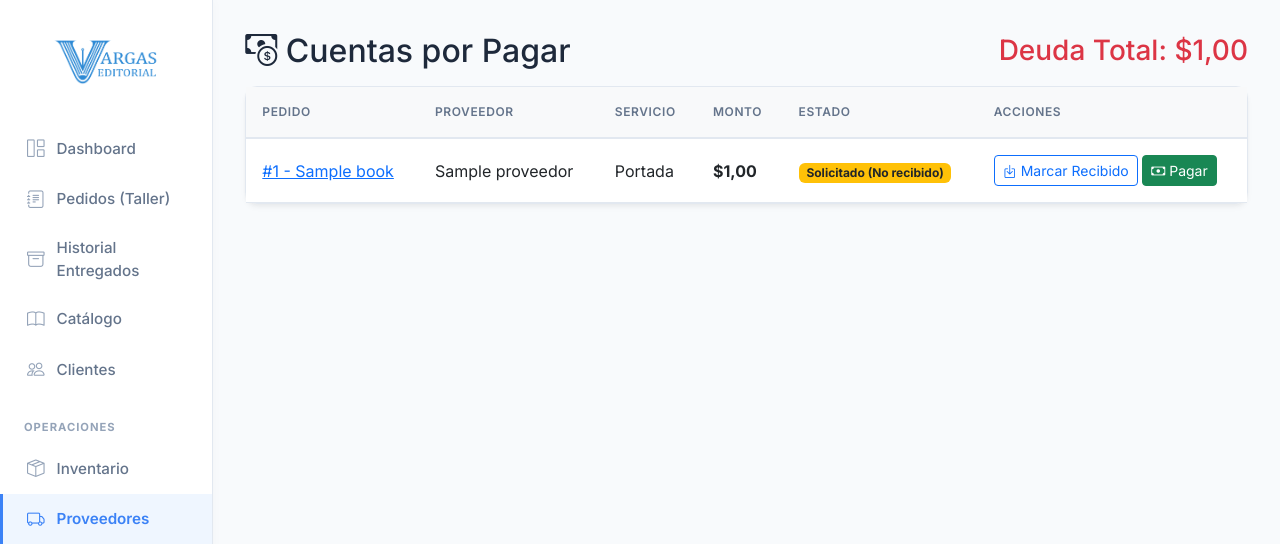
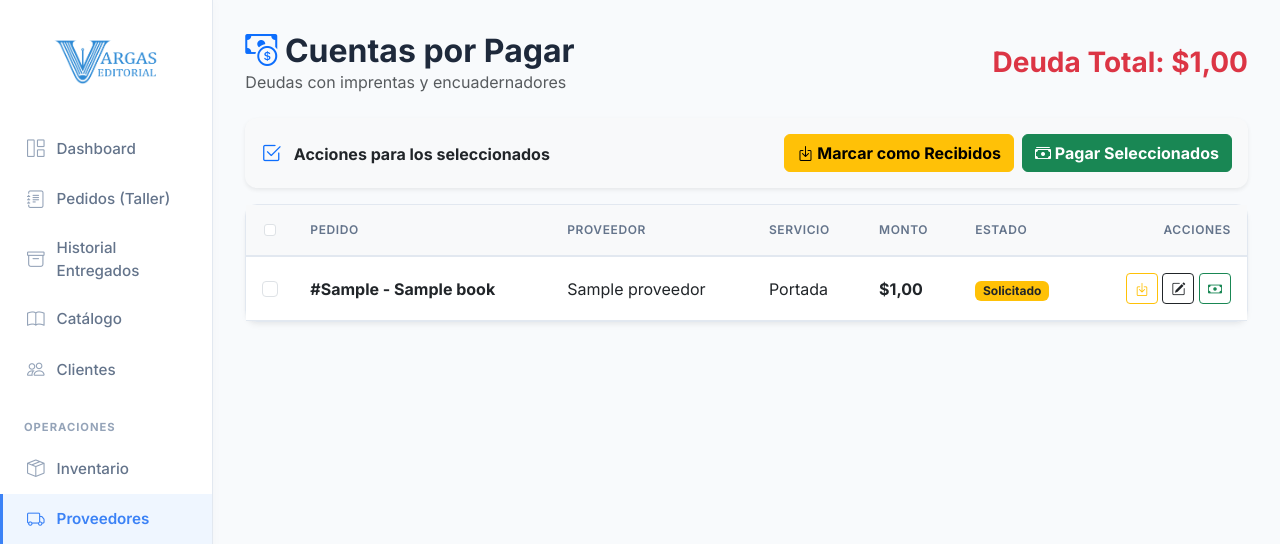
Before and after one commit to yandivd/erp_vargas_editorial, a Django app: page /proveedores/cuentas-por-pagar/ in a window 1280 px wide. Shown: the top 544 px of the page. Run offline with Django 5.2, Linux system fonts and the light colour scheme; a user stored in the database is signed in; tables that the repository leaves empty hold one stand-in row (values such as "Sample post").

Commit message:
working all

```diff
--- a/pedidos/views.py
+++ b/pedidos/views.py
@@ -147,7 +147,7 @@ def _obtener_pedidos_filtrados(request, solo_entregados=False):
 
 # 2. Vista principal (Carga inicial)
 def lista(request):
-    pedidos_list = _obtener_pedidos_filtrados(request, solo_entregados=False)
+    pedidos_list = _obtener_pedidos_filtrados(request, solo_entregados=False).order_by('referencia_externa')
     paginator = Paginator(pedidos_list, 10)
     page_obj = paginator.get_page(request.GET.get('page'))
 
@@ -165,7 +165,7 @@ def lista(request):
 
 # 3. Vista AJAX (Devuelve solo el HTML de la tabla)
 def lista_ajax(request):
-    pedidos_list = _obtener_pedidos_filtrados(request, solo_entregados=False)
+    pedidos_list = _obtener_pedidos_filtrados(request, solo_entregados=False).order_by('referencia_externa')
     paginator = Paginator(pedidos_list, 10)
     page_obj = paginator.get_page(request.GET.get('page'))
 
--- a/proveedores/urls.py
+++ b/proveedores/urls.py
@@ -8,4 +8,7 @@ urlpatterns = [
     path('cuentas-por-pagar/', views.cuentas_por_pagar, name='cuentas_por_pagar'),
     path('servicio/<int:pk>/recibir/', views.recibir_servicio, name='recibir_servicio'),
     path('servicio/<int:pk>/pagar/', views.pagar_servicio, name='pagar_servicio'),
+    path('recibir-lote/', views.recibir_lote, name='recibir_lote'),
+    path('pagar-lote/', views.pagar_lote, name='pagar_lote'),
+    path('servicio/<int:pk>/editar-monto/', views.editar_monto_servicio, name='editar_monto_servicio'),
 ]
--- a/proveedores/views.py
+++ b/proveedores/views.py
@@ -66,3 +66,81 @@ def pagar_servicio(request, pk):
             messages.success(request, f'Pago de ${servicio.monto} registrado a {servicio.proveedor.nombre}.')
 
     return redirect('proveedores:cuentas_por_pagar')
+
+from django.views.decorators.http import require_POST
+from django.utils import timezone
+from django.db import transaction
+from finanzas.models import MovimientoCaja
+
+@require_POST
+def recibir_lote(request):
+    """Marca varios servicios como RECIBIDOS a la vez."""
+    ids = request.POST.getlist('servicios_ids')
+    if ids:
+        with transaction.atomic():
+            ServicioExterno.objects.filter(id__in=ids, estado='SOLICITADO').update(
+                estado='RECIBIDO',
+                fecha_recepcion=timezone.now()
+            )
+        messages.success(request, f'Se marcaron {len(ids)} servicios como recibidos.')
+    else:
+        messages.warning(request, 'No seleccionaste ningún servicio.')
+    return redirect('proveedores:cuentas_por_pagar')
+
+@require_POST
+def pagar_lote(request):
+    """Paga varios servicios a la vez y los resta de la caja."""
+    ids = request.POST.getlist('servicios_ids')
+    if ids:
+        servicios = ServicioExterno.objects.filter(id__in=ids, estado__in=['SOLICITADO', 'RECIBIDO'])
+
+        with transaction.atomic():
+            total_pagado = 0
+
+            for s in servicios:
+                # 1. Registrar salida de dinero en Caja
+                MovimientoCaja.objects.create(
+                    tipo='EGRESO',
+                    categoria='PAGO_PROVEEDOR',
+                    monto=s.monto,
+                    concepto=f'Pago {s.get_tipo_display()} - Pedido #{s.pedido.id} ({s.proveedor.nombre})',
+                    proveedor=s.proveedor,
+                    pedido=s.pedido
+                )
+                total_pagado += s.monto
+
+                # 2. Marcar como pagado
+                s.estado = 'PAGADO'
+                s.fecha_pago = timezone.now()
+                # Si no estaba "RECIBIDO", lo ponemos como recibido también
+                if not s.fecha_recepcion:
+                    s.fecha_recepcion = timezone.now()
+                    s.estado = 'RECIBIDO' # Temporal para guardar la recepción
+
+                s.save()
+
+                # Corregir estado final
+                s.estado = 'PAGADO'
+                s.save()
+
+        messages.success(request, f'Se pagaron {len(ids)} servicios por un total de ${total_pagado:.2f}.')
+    else:
+        messages.warning(request, 'No seleccionaste ningún servicio para pagar.')
+    return redirect('proveedores:cuentas_por_pagar')
+
+from decimal import Decimal
+
+def editar_monto_servicio(request, pk):
+    """Permite ajustar el monto real de un servicio externo."""
+    servicio = get_object_or_404(ServicioExterno, pk=pk)
+
+    if request.method == 'POST':
+        nuevo_monto = Decimal(request.POST.get('monto', 0))
+        if nuevo_monto > 0:
+            servicio.monto = nuevo_monto
+            servicio.save()
+            messages.success(request, f'Monto actualizado a ${nuevo_monto}.')
+        else:
+            messages.error(request, 'El monto debe ser mayor a 0.')
+
+    return redirect('proveedores:cuentas_por_pagar')
--- a/templates/proveedores/cuentas_por_pagar.html
+++ b/templates/proveedores/cuentas_por_pagar.html
@@ -1,10 +1,33 @@
 {% extends 'base.html' %}
-{% block title %}Cuentas por Pagar - ERP Libros{% endblock %}
+
+{% block title %}Cuentas por Pagar - Vargas Editorial{% endblock %}
 
 {% block content %}
-<div class="d-flex justify-content-between align-items-center mb-3">
-    <h2 class="mb-0"><i class="bi bi-cash-coin"></i> Cuentas por Pagar</h2>
-    <h3 class="text-danger mb-0">Deuda Total: ${{ total_deuda|floatformat:2 }}</h3>
+<div class="d-flex justify-content-between align-items-center mb-4">
+    <div>
+        <h2 class="mb-0 fw-bold"><i class="bi bi-cash-coin text-primary"></i> Cuentas por Pagar</h2>
+        <p class="text-muted mb-0">Deudas con imprentas y encuadernadores</p>
+    </div>
+    <h3 class="text-danger mb-0 fw-bold">Deuda Total: ${{ total_deuda|floatformat:2 }}</h3>
+</div>
+
+<form method="post" id="formLote">
+    {% csrf_token %}
+
+    <!-- BARRA DE ACCIONES EN LOTE -->
+    <div class="card card-kpi p-3 mb-3 d-flex flex-row justify-content-between align-items-center bg-light border-0 shadow-sm">
+        <div>
+            <i class="bi bi-check2-square fs-5 text-primary me-2"></i>
+            <strong>Acciones para los seleccionados</strong>
+        </div>
+        <div class="d-flex gap-2">
+            <button type="submit" formaction="{% url 'proveedores:recibir_lote' %}" class="btn btn-warning fw-bold">
+                <i class="bi bi-box-arrow-in-down"></i> Marcar como Recibidos
+            </button>
+            <button type="submit" formaction="{% url 'proveedores:pagar_lote' %}" class="btn btn-success fw-bold" onclick="return confirm('¿Registrar el pago de los servicios seleccionados? Se restará de la caja.')">
+                <i class="bi bi-cash-stack"></i> Pagar Seleccionados
+            </button>
+        </div>
     </div>
 
     <div class="card card-kpi">
@@ -12,51 +35,114 @@
             <table class="table table-hover mb-0 align-middle">
                 <thead class="table-light">
                     <tr>
+                        <th style="width: 40px;" class="text-center">
+                            <input class="form-check-input" type="checkbox" id="checkTodos" onclick="toggleTodos(this)">
+                        </th>
                         <th>Pedido</th>
                         <th>Proveedor</th>
                         <th>Servicio</th>
                         <th>Monto</th>
                         <th>Estado</th>
-                    <th>Acciones</th>
+                        <th class="text-end">Acciones</th>
                     </tr>
                 </thead>
                 <tbody>
                     {% for s in servicios %}
                     <tr>
-                    <td><a href="{% url 'pedidos:detalle' s.pedido.id %}">#{{ s.pedido.id }} - {{ s.pedido.libro.titulo }}</a></td>
+                        <td class="text-center">
+                            <input class="form-check-input check-servicio" type="checkbox" name="servicios_ids" value="{{ s.id }}">
+                        </td>
+                        <td>
+                            <a href="{% url 'pedidos:detalle' s.pedido.id %}" class="text-dark fw-bold text-decoration-none">
+                                #{{ s.pedido.referencia_externa|default:s.pedido.id }} - {{ s.pedido.libro.titulo }}
+                            </a>
+                        </td>
                         <td>{{ s.proveedor.nombre }}</td>
                         <td>{{ s.get_tipo_display }}</td>
                         <td class="fw-bold">${{ s.monto|floatformat:2 }}</td>
                         <td>
                             {% if s.estado == 'SOLICITADO' %}
-                            <span class="badge bg-warning text-dark">Solicitado (No recibido)</span>
+                                <span class="badge bg-warning text-dark">Solicitado</span>
                             {% elif s.estado == 'RECIBIDO' %}
-                            <span class="badge bg-info text-dark">Recibido (Falta pagar)</span>
+                                <span class="badge bg-info text-dark">Recibido</span>
+                            {% elif s.estado == 'PAGADO' %}
+                                <span class="badge bg-success">Pagado</span>
                             {% endif %}
                         </td>
-                    <td>
+                        <td class="text-end">
+                            <!-- Botones individuales -->
                             {% if s.estado == 'SOLICITADO' %}
-                        <form method="post" action="{% url 'proveedores:recibir_servicio' s.id %}" style="display:inline;">
-                            {% csrf_token %}
-                            <button type="submit" class="btn btn-sm btn-outline-primary">
-                                <i class="bi bi-box-arrow-in-down"></i> Marcar Recibido
-                            </button>
-                        </form>
+                            <a href="{% url 'proveedores:recibir_servicio' s.id %}" class="btn btn-sm btn-outline-warning" title="Marcar Recibido">
+                                <i class="bi bi-box-arrow-in-down"></i>
+                            </a>
                             {% endif %}
 
-                        <form method="post" action="{% url 'proveedores:pagar_servicio' s.id %}" style="display:inline;">
-                            {% csrf_token %}
-                            <button type="submit" class="btn btn-sm btn-success" onclick="return confirm('¿Registrar pago de ${{ s.monto }}? Se restará de la caja.')">
-                                <i class="bi bi-cash"></i> Pagar
+                            {% if s.estado != 'PAGADO' %}
+                            <!-- Botón para editar el monto -->
+                            <button type="button" class="btn btn-sm btn-outline-dark" data-bs-toggle="modal" data-bs-target="#modalMonto-{{ s.id }}" title="Ajustar Monto">
+                                <i class="bi bi-pencil-square"></i>
                             </button>
-                        </form>
+
+                            <a href="{% url 'proveedores:pagar_servicio' s.id %}" class="btn btn-sm btn-outline-success" title="Pagar">
+                                <i class="bi bi-cash"></i>
+                            </a>
+                            {% endif %}
                         </td>
                     </tr>
                     {% empty %}
-                <tr><td colspan="6" class="text-center text-muted py-4">No hay deudas pendientes. ¡Todo al día!</td></tr>
+                    <tr><td colspan="7" class="text-center text-muted py-5">
+                        <i class="bi bi-check-circle fs-1 d-block mb-2 text-success"></i>
+                        No hay deudas pendientes. ¡Todo al día!
+                    </td></tr>
                     {% endfor %}
                 </tbody>
             </table>
         </div>
     </div>
+</form>
+
+<!-- MODALES DE EDICIÓN (FUERA DE LA TABLA) -->
+{% for s in servicios %}
+    {% if s.estado != 'PAGADO' %}
+    <div class="modal fade" id="modalMonto-{{ s.id }}" tabindex="-1">
+        <div class="modal-dialog modal-sm modal-dialog-centered">
+            <form method="post" action="{% url 'proveedores:editar_monto_servicio' s.id %}">
+                {% csrf_token %}
+                <div class="modal-content border-0 shadow-lg">
+                    <div class="modal-header bg-dark text-white py-2">
+                        <h6 class="modal-title"><i class="bi bi-pencil-square"></i> Ajustar Monto</h6>
+                        <button type="button" class="btn-close btn-close-white" data-bs-dismiss="modal"></button>
+                    </div>
+                    <div class="modal-body p-4">
+                        <p class="small text-muted mb-3">
+                            Pedido #{{ s.pedido.referencia_externa|default:s.pedido.id }} - {{ s.pedido.libro.titulo }}<br>
+                            <strong>Proveedor:</strong> {{ s.proveedor.nombre }}
+                        </p>
+                        <label class="form-label small fw-bold">Monto real cobrado:</label>
+                        <div class="input-group input-group-lg">
+                            <span class="input-group-text bg-light">$</span>
+                            <input type="number" name="monto" class="form-control fw-bold text-primary" step="0.01" value="{{ s.monto }}" required autofocus>
+                        </div>
+                    </div>
+                    <div class="modal-footer bg-light p-2">
+                        <button type="submit" class="btn btn-primary w-100 fw-bold">Guardar Cambio</button>
+                    </div>
+                </div>
+            </form>
+        </div>
+    </div>
+    {% endif %}
+{% endfor %}
 {% endblock %}
+
+{% block extra_js %}
+<script>
+    // Función para seleccionar/deseleccionar todos los checkboxes
+    function toggleTodos(source) {
+        const checkboxes = document.querySelectorAll('.check-servicio');
+        checkboxes.forEach(cb => {
+            cb.checked = source.checked;
+        });
+    }
+</script>
+{% endblock %}
```
Lines whose indentation alone changed are shown as unchanged.
